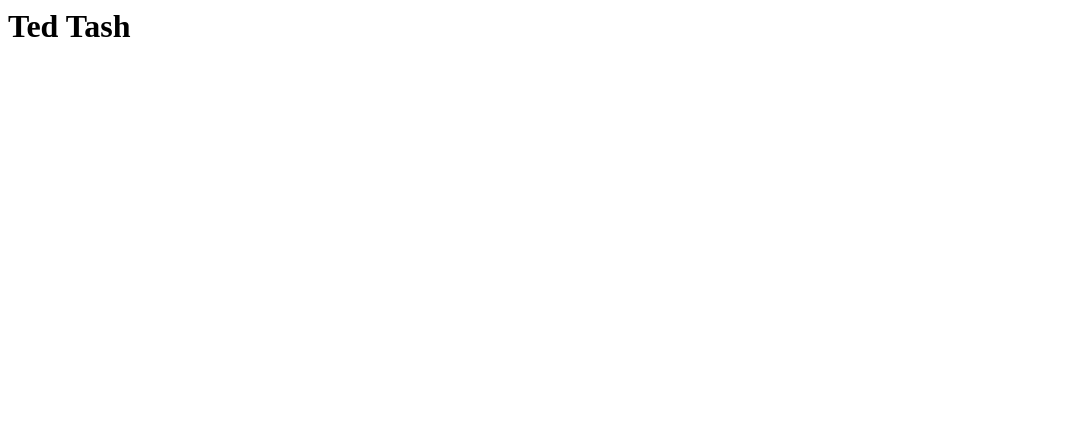
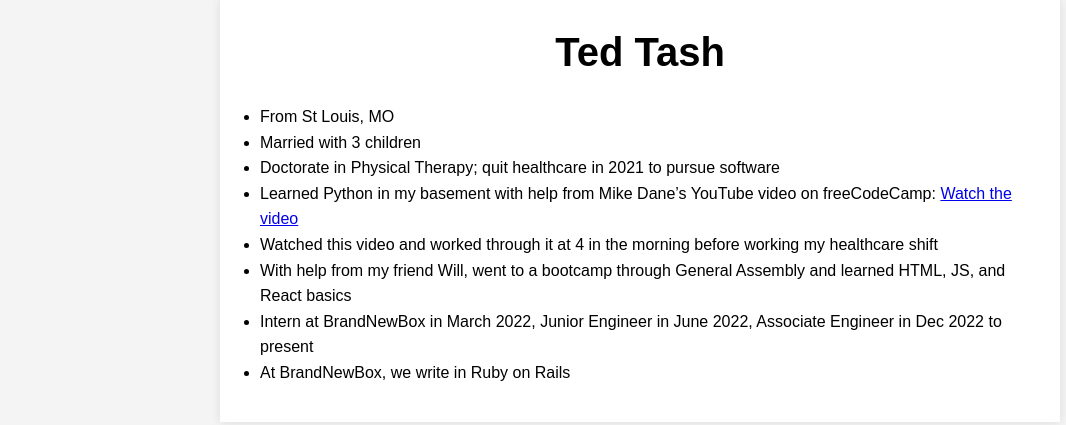
Before and after one commit to Ted-Tash/ted-tash.github.io, a plain HTML site: page index.html in a window 1280 px wide. Shown: the whole page, without its empty margins (0-1066 px from the left). Drawn offline with Linux system fonts and the light colour scheme.

Commit message:
robot noodlin

```diff
--- a/index.html
+++ b/index.html
@@ -1 +1,55 @@
-<h1> Ted Tash </h1>
+<!DOCTYPE html>
+<html lang="en">
+<head>
+    <meta charset="UTF-8">
+    <meta name="viewport" content="width=device-width, initial-scale=1.0">
+    <title>Ted Tash - Personal Website</title>
+    <style>
+        body {
+            font-family: Arial, sans-serif;
+            line-height: 1.6;
+            margin: 0;
+            padding: 0;
+            background-color: #f4f4f4;
+        }
+        .container {
+            max-width: 800px;
+            margin: 0 auto;
+            padding: 20px;
+            background-color: #fff;
+            box-shadow: 0 0 10px rgba(0, 0, 0, 0.1);
+        }
+        header {
+            text-align: center;
+            margin-bottom: 20px;
+        }
+        header h1 {
+            margin: 0;
+            font-size: 2.5em;
+        }
+        ul {
+            list-style-type: disc;
+            padding-left: 20px;
+        }
+    </style>
+</head>
+<body>
+    <div class="container">
+        <header>
+            <h1>Ted Tash</h1>
+        </header>
+        <ul>
+            <li>From St Louis, MO</li>
+            <li>Married with 3 children</li>
+            <li>Doctorate in Physical Therapy; quit healthcare in 2021 to pursue software</li>
+            <li>Learned Python in my basement with help from Mike Dane’s YouTube video on freeCodeCamp:
+                <a href="https://www.youtube.com/watch?v=rfscVS0vtbw" target="_blank">Watch the video</a>
+            </li>
+            <li>Watched this video and worked through it at 4 in the morning before working my healthcare shift</li>
+            <li>With help from my friend Will, went to a bootcamp through General Assembly and learned HTML, JS, and React basics</li>
+            <li>Intern at BrandNewBox in March 2022, Junior Engineer in June 2022, Associate Engineer in Dec 2022 to present</li>
+            <li>At BrandNewBox, we write in Ruby on Rails</li>
+        </ul>
+    </div>
+</body>
+</html>
```
